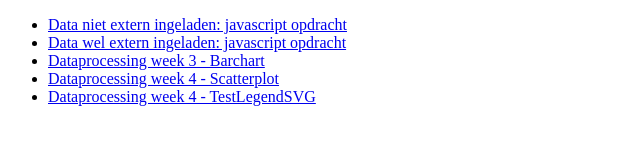
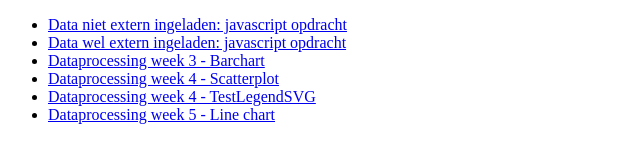
Before and after one commit to RianneSchoon/DataProcessing-Homework, a plain HTML site: page index.html in a window 1280 px wide. Shown: the whole page, without its empty margins (0-640 px from the left). Drawn offline with Linux system fonts and the light colour scheme.

Commit message:
index
index

```diff
--- a/index.html
+++ b/index.html
@@ -21,6 +21,9 @@
 		<li>
 		<a href="https://rianneschoon.github.io/DataProcessing-Homework/Homework/week4/Test_eersteOpdr/svg.html">Dataprocessing week 4 - TestLegendSVG</a>
 		</li>
+		<li>
+		<a href="https://rianneschoon.github.io/DataProcessing-Homework/Homework/week5/line.html">Dataprocessing week 5 - Line chart</a>
+		</li>
 	</ul>
 </body>
 </html>
```
